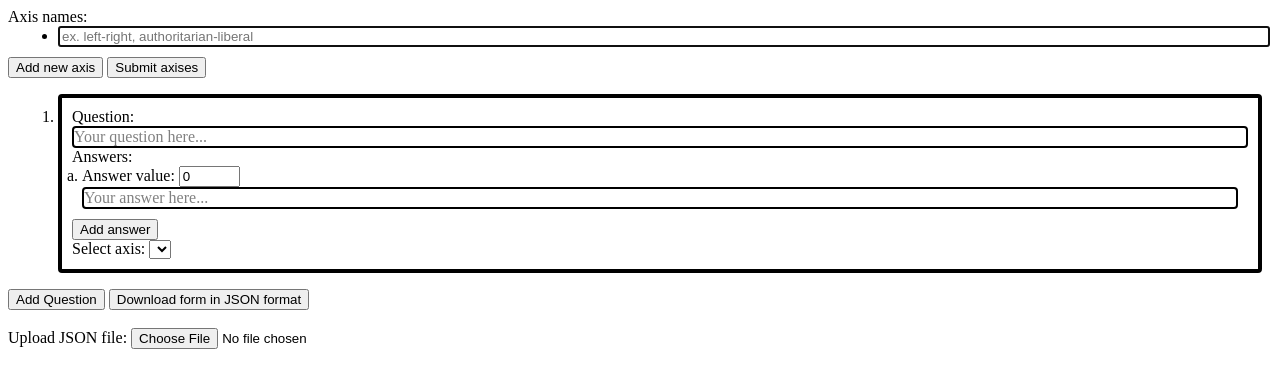
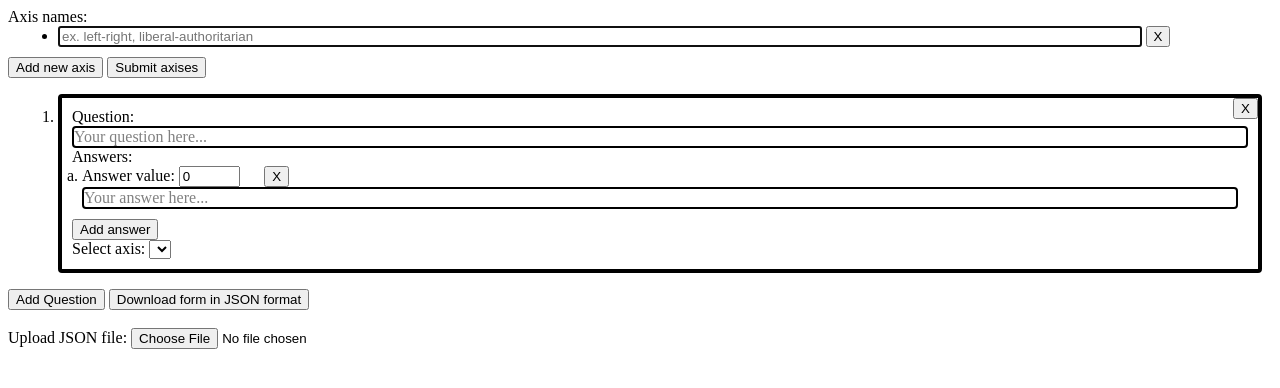
Before and after one commit to Vesurn/Vesurn.github.io, a plain HTML site: page index.html in a window 1280 px wide. Drawn offline with Linux system fonts and the light colour scheme.

Commit message:
Added X buttons to remove elements

```diff
--- a/index.html
+++ b/index.html
@@ -13,6 +13,7 @@
     <!-- Template for a question -->
     <template id="question-template">
         <label for="question-text">Question:</label>
+        <button style="position:absolute; right:0; top:0;" id="close">X</button>
         <span id="question-text" contenteditable role="textbox"></span>
         <div>Answers:</div>
         <ol type="a" id="answer-list">
@@ -29,13 +30,15 @@
 
     <!-- Template for an axis -->
     <template id="axis-template">
-        <input type="text" id="axis-name" placeholder="ex. left-right, authoritarian-liberal" style="width: 100%" autocomplete="off">
+        <input type="text" id="axis-name" placeholder="ex. left-right, liberal-authoritarian" style="width: 90%; box-sizing: border-box" autocomplete="off">
+        <button id="close">X</button>
     </template>
 
     <!-- Template for the answers and their point values -->
     <template id="answer-template">
         <label for="answer-value">Answer value:</label>
         <input type="number" placeholder="Value..." id="answer-value" style="width: 4em;" autocomplete="off">
+        <button id="close" style="margin-left:20px;">X</button>
         <span id="answer-text" contenteditable role="textbox"></span>
     </template>
 
--- a/src/index.js
+++ b/src/index.js
@@ -28,6 +28,8 @@ function createQuestion({questionText: questionText = "", axis: axis = "", answe
         createAnswer(answerList)
     }
 
+    li.querySelector("#close").onclick = () => li.remove()
+
     // Render the question with the values provided
     li.querySelector("#question-text").innerHTML = questionText
     li.querySelector("#axis-select").value = axis
@@ -46,6 +48,8 @@ function createAnswer(answerList, {answerText: answerText = "", value: value = 0
 
     li.appendChild(template.content.cloneNode(true))
     li.querySelector("#answer-text").focus()
+
+    li.querySelector("#close").onclick = () => li.remove()
 
     li.querySelector("#answer-text").innerHTML = answerText
     li.querySelector("#answer-value").value = +value
@@ -69,6 +73,8 @@ function createAxis(axis = "") {
             createAxis()
         }
     })
+
+    li.querySelector("#close").onclick = () => li.remove()
 
     return li
 }
--- a/src/style.css
+++ b/src/style.css
@@ -4,6 +4,7 @@
     border-radius: 4px;
     padding: 10px;
     margin: 10px;
+    position: relative;
 }
 
 #question-text {
@@ -19,8 +20,6 @@
     content: "Your question here...";
     color: gray;
 }
-
-
 
 #answer-list {
     padding: 0px 10px 10px 10px;
```
